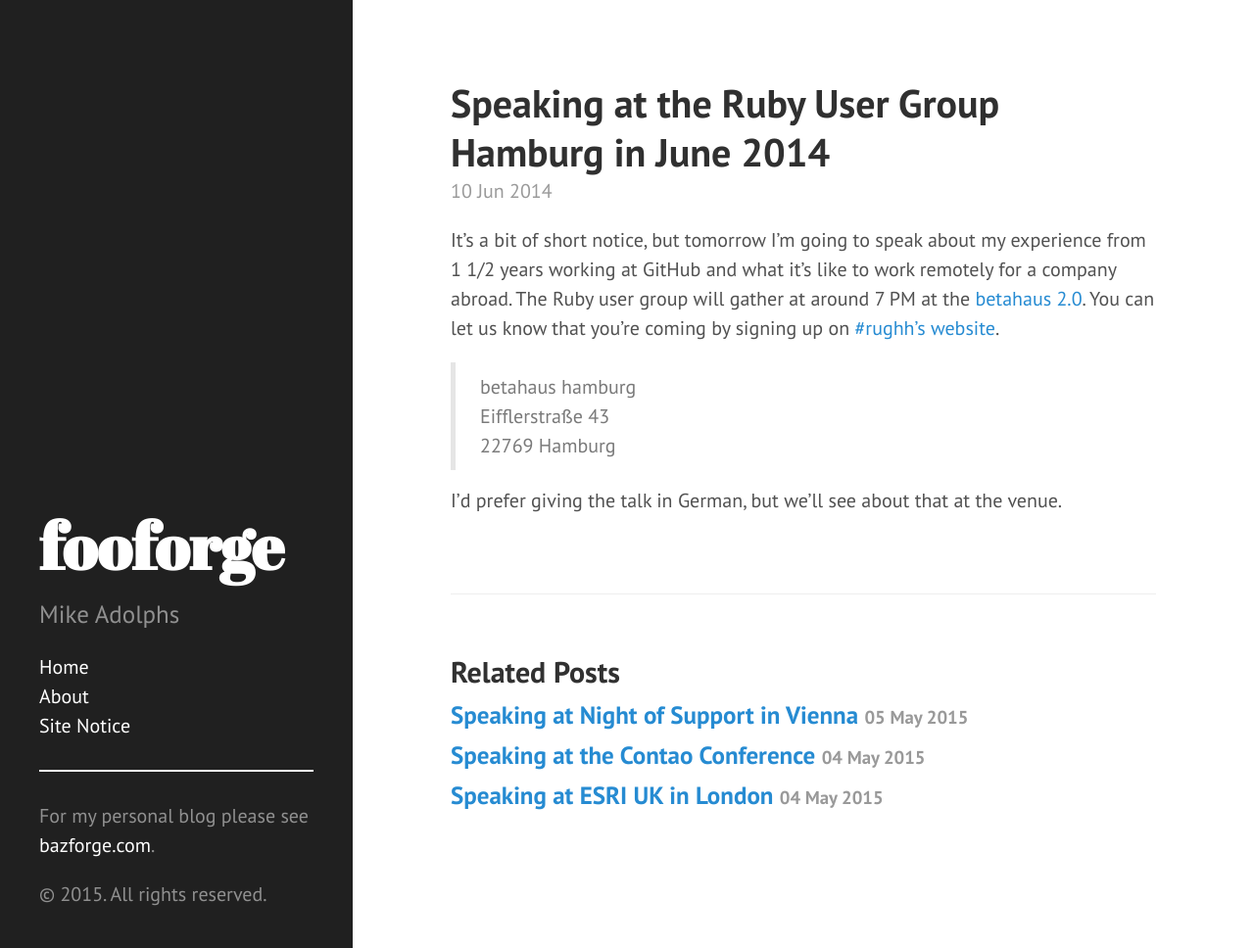
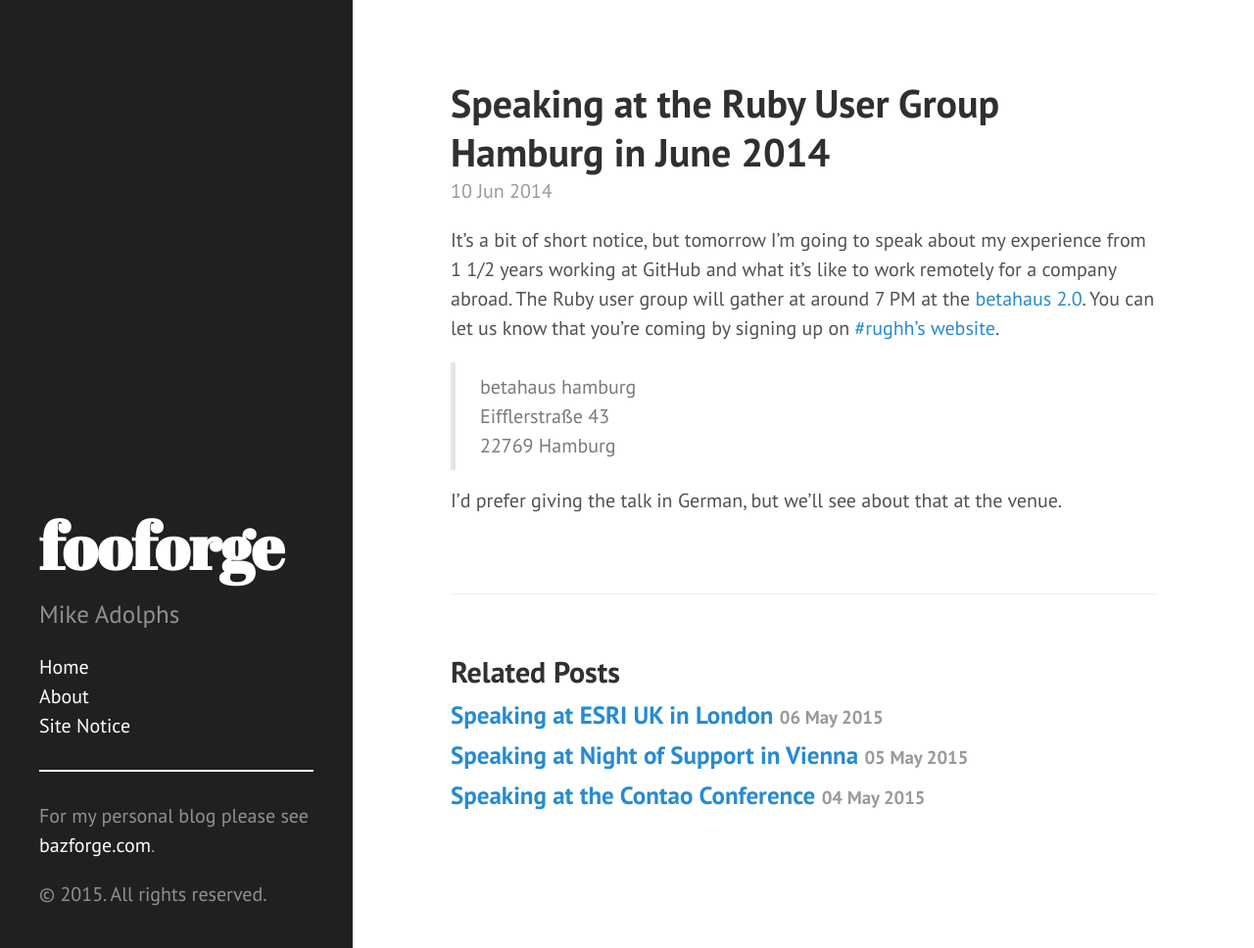
Before and after one commit to fooforge/fooforge.com, a Jekyll site: the page built from _posts/2014-06-10-speaking-at-the-ruby-user-group-hamburg-in-June-2014.md, in a window 1280 px wide and 968 px high. Shown: the whole window at 98% size. Built offline with Jekyll 4.4.1, drawn with Linux system fonts in a browser that asks for light colours; Markdown is read by kramdown in place of the engine named in the settings.

Commit message:
Update date

```diff
--- a/_posts/2015-05-04-speaking-at-esri-uk.md
+++ b/_posts/2015-05-06-speaking-at-esri-uk.md
@@ -1,7 +1,7 @@
 ---
 layout: post
 title:  "Speaking at ESRI UK in London"
-date:   2015-05-04 17:00:00
+date:   2015-05-06 16:00:00
 categories: meatspace
 ---
 
```
